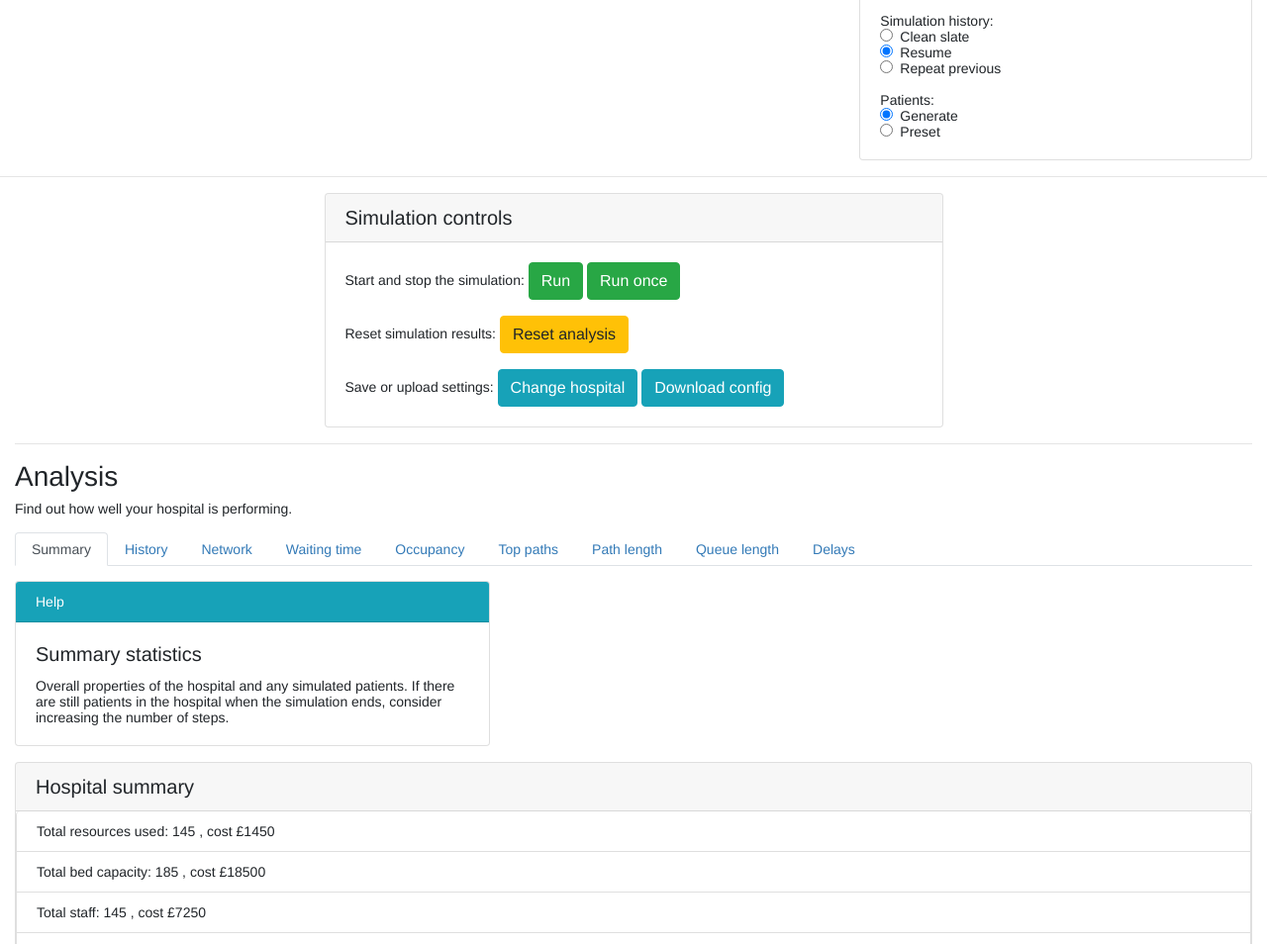
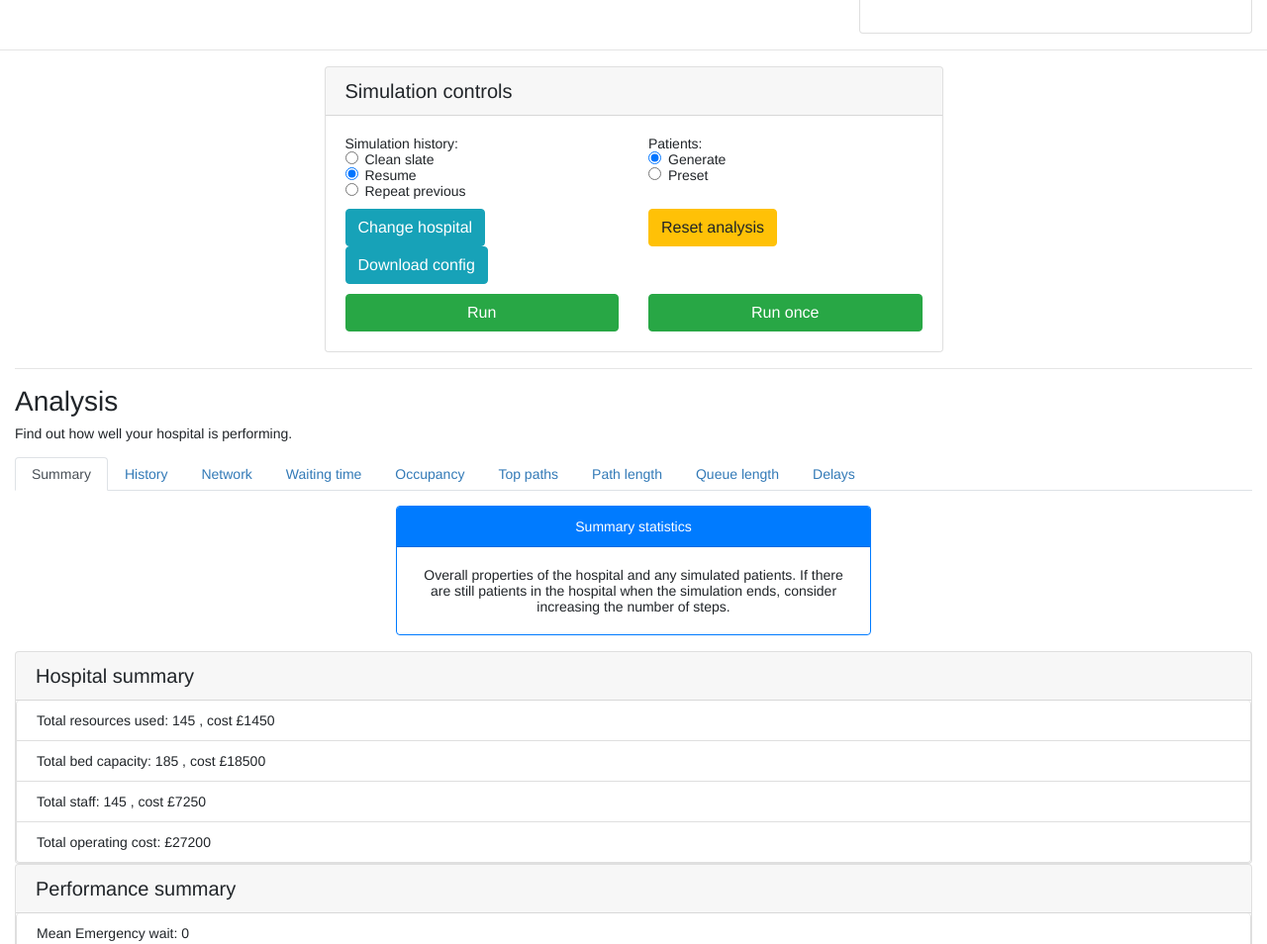
Before and after one commit to KHP-Informatics/patient-flow-simulator, a plain HTML site: page index.html in a window 1280 px wide. Shown: the part 849-1803 px from the top of the page at 99% size. Drawn offline with Linux system fonts and the light colour scheme.

Commit message:
improve layout

```diff
--- a/css/style.css
+++ b/css/style.css
@@ -59,3 +59,11 @@ a {
 .form-check-input {
   margin-top: 0;
 }
+
+.bg-blue {
+  background-color: #337ab7;
+}
+
+.row-margin {
+  margin-top: 10px;
+}
--- a/index.html
+++ b/index.html
@@ -152,33 +152,7 @@
             <small id="sim-s-per-help" class="form-text text-muted">Less powerful machines may need longer per iteration.</small>
 
             </div>
-            <div>
-              Simulation history:
-              <div class="form-check">
-              <input class="form-check-input" type="radio" name="resume-mode-radios" id="reset-sim-toggle" value="reset">
-              <label class="form-check-label" for="reset-sim-toggle">Clean slate</label>
-              </div>
-              <div class="form-check">
-              <input class="form-check-input" type="radio" name="resume-mode-radios" id="continue-sim-toggle" value="resume" checked>
-              <label class="form-check-label" for="continue-sim-toggle">Resume</label>
-              </div>
-              <div class="form-check">
-              <input class="form-check-input" type="radio" name="resume-mode-radios" id="repeat-sim-toggle" value="repeat">
-              <label class="form-check-label" for="repeat-sim-toggle">Repeat previous</label>
-            </div>
-            </div>
-            <br/>
-            <div>
-              Patients:
-              <div class="form-check">
-              <input class="form-check-input" type="radio" name="patient-mode-radios" id="random-patients-toggle" value="random" checked>
-              <label class="form-check-label" for="reset-sim-toggle">Generate</label>
-              </div>
-              <div class="form-check">
-              <input class="form-check-input" type="radio" name="patient-mode-radios" id="load-patients-toggle" value="preset">
-              <label class="form-check-label" for="continue-sim-toggle">Preset</label>
-            </div>
-            </div>
+
             <div>
 <!--               <fieldset class="form-group">
                 <div class="row">
@@ -214,24 +188,64 @@
         <div class="card card-default">
           <h5 class="card-header">Simulation controls</h5>
           <div class="card-body" id="sim-controls-container">
+            <div class="row">
+              <div class="col-md-6">
                   <div>
-              Start and stop the simulation:
-              <button class="btn btn-success" type="button"  id="run-multi-btn" onclick="toggle_running_state()"><span class="glyphicon glyphicon-play" aria-hidden="true"></span> Run</button>
-              <button class="btn btn-success" type="button" id="run-once-btn" onclick="run()">Run once</button>
+                  Simulation history:
+                  <div class="form-check">
+                  <input class="form-check-input" type="radio" name="resume-mode-radios" id="reset-sim-toggle" value="reset">
+                  <label class="form-check-label" for="reset-sim-toggle">Clean slate</label>
                   </div>
-            <br/>
+                  <div class="form-check">
+                  <input class="form-check-input" type="radio" name="resume-mode-radios" id="continue-sim-toggle" value="resume" checked>
+                  <label class="form-check-label" for="continue-sim-toggle">Resume</label>
+                  </div>
+                  <div class="form-check">
+                  <input class="form-check-input" type="radio" name="resume-mode-radios" id="repeat-sim-toggle" value="repeat">
+                  <label class="form-check-label" for="repeat-sim-toggle">Repeat previous</label>
+                </div>
+                </div>
+              </div>
+              <div class="col-md-6">
                 <div>
-              Reset simulation results:
-                <button class="btn btn-warning" onclick="new_simulator_session(patient_config, ward_config, 'cy')">Reset analysis</button>
+                  Patients:
+                  <div class="form-check">
+                  <input class="form-check-input" type="radio" name="patient-mode-radios" id="random-patients-toggle" value="random" checked>
+                  <label class="form-check-label" for="reset-sim-toggle">Generate</label>
                   </div>
-            <br/>
-            <div>
-              Save or upload settings:
+                  <div class="form-check">
+                  <input class="form-check-input" type="radio" name="patient-mode-radios" id="load-patients-toggle" value="preset">
+                  <label class="form-check-label" for="continue-sim-toggle">Preset</label>
+                  </div>
+                </div>
+              </div>
+
+            </div>
+
+            <div class="row row-margin">
+              <div class="col-md-6">
                 <button id="change-hospital-btn" class="btn btn-info" data-toggle="modal" data-target="#change-hospital-modal">Change hospital</button>
   <button id="download-btn" class="btn btn-info" onclick="download_current_config()" >Download config</button>
               </div>
+              <div class="col-md-6">
+                <button class="btn btn-warning" onclick="new_simulator_session(patient_config, ward_config, 'cy')">Reset analysis</button>
+              </div>
+            </div>
+
+            <div class="row row-margin">
+              <div class="col-md-6">
+                <button class="btn btn-success btn-block" type="button"  id="run-multi-btn" onclick="toggle_running_state()"><span class="glyphicon glyphicon-play" aria-hidden="true"></span> Run</button>
+              </div>
+
+              <div class="col-md-6">
+                <button class="btn btn-success btn-block" type="button" id="run-once-btn" onclick="run()">Run once</button>
+              </div>
 
             </div>
+
+
+
+          </div> <!-- end of card body for simulation controls -->
         </div>
       </div>
 
@@ -261,13 +275,14 @@
   <div class="tab-content">
     <div class="tab-pane fade show active" role="tabpanel" id="summary-tab">
     <!-- help text -->
-<div class="card mb-3" style="max-width: 30rem;">
-  <div class="card-header bg-info text-white">Help</div>
+    <center>
+<div class="card mb-3 border-primary" style="max-width: 30rem;">
+  <div class="card-header bg-primary text-white">Summary statistics</div>
   <div class="card-body">
-    <h5 class="card-title">Summary statistics</h5>
     <p class="card-text">Overall properties of the hospital and any simulated patients. If there are still patients in the hospital when the simulation ends, consider increasing the number of steps.</p>
   </div>
 </div>
+</center>
 
 
       <div class="card card-default" id="resource-summary">
@@ -321,13 +336,14 @@
     <div class="tab-pane fade show" role="tabpanel" aria-labelledby="network-tab-link"id="network-tab">
         <div id="networkcontainer">
         <!-- help text -->
-<div class="card mb-3" style="max-width: 30rem;">
-  <div class="card-header bg-info text-white">Help</div>
+        <center>
+<div class="card mb-3 border-primary" style="max-width: 30rem;">
+  <div class="card-header bg-primary text-white">The patient flow network</div>
   <div class="card-body">
-    <h5 class="card-title">The patient flow network</h5>
     <p class="card-text">Nodes represent wards and directed edges represent the movement of patients between wards. Edge weight (thickness) is the relative proportion of all transfers that went through each edge. Use the analysis buttons below to scale node size based on centrality.</p>
   </div>
 </div>
+</center>
 
         <div id="network-controls">
             <h4>Network analysis</h4>
@@ -348,13 +364,14 @@
     <div role="tabcard" class="tab-pane" id="waiting-tab">
       <div id="performance-charts">
       <!-- help text -->
-          <div class="card mb-3" style="max-width: 30rem;">
-  <div class="card-header bg-info text-white">Help</div>
+      <center>
+          <div class="card mb-3 border-primary" style="max-width: 30rem;">
+  <div class="card-header bg-primary text-white">Emergency performance</div>
   <div class="card-body">
-    <h5 class="card-title">Emergency performance</h5>
     <p class="card-text">Analyse the distribution of length of stay in any ward, including emergency department waiting time.</p>
   </div>
 </div>
+</center>
 
           <select id="wait-plot-list"></select>
           <button class="btn btn-default" onclick="select_wait_plot_ward()">Select</button>
@@ -367,14 +384,14 @@
     </div>
 
     <div role="tabcard" class="tab-pane" id="occupancy-tab">
-
-          <div class="card mb-3" style="max-width: 30rem;">
-  <div class="card-header bg-info text-white">Help</div>
+    <center>
+          <div class="card mb-3 border-primary" style="max-width: 30rem;">
+  <div class="card-header bg-primary text-white">Ward occupnacy</div>
   <div class="card-body">
-    <h5 class="card-title">Ward occupancy</h5>
     <p class="card-text">Analyse the occupancy of all wards over time. Occupancy is shown as the % of beds in use per ward. Click the lengend to show/hide wards.</p>
   </div>
 </div>
+</center>
 
       <div class="plotcontainer" id="occupancy">
       <canvas id="occupancy-plot" class="plot"></canvas>
@@ -384,14 +401,14 @@
 
     <div role="tabcard" class="tab-pane" id="top-paths-tab">
       <!-- help text -->
-<div class="card mb-3" style="max-width: 30rem;">
-  <div class="card-header bg-info text-white">Help</div>
+      <center>
+<div class="card mb-3 border-primary" style="max-width: 30rem;">
+  <div class="card-header bg-primary text-white">Observed paths</div>
   <div class="card-body">
-    <h5 class="card-title">Observed paths</h5>
     <p class="card-text">Analyse the actual paths patients take through your hosptial.</p>
   </div>
 </div>
-
+</center>
       <div class="card card-default">
         <h5 class="card-header">Most common paths</h5>
 
@@ -402,14 +419,14 @@
     </div>
 
     <div role="tabcard" class="tab-pane" id="path-distribution-tab">
-<div class="card mb-3" style="max-width: 30rem;">
-  <div class="card-header bg-info text-white">Help</div>
+      <center>
+<div class="card mb-3 border-primary" style="max-width: 30rem;">
+  <div class="card-header bg-primary text-white">Path length</div>
   <div class="card-body">
-    <h5 class="card-title">Path length</h5>
     <p class="card-text">Analyse the frequency of paths by length</p>
   </div>
 </div>
-
+</center>
       <div class="plotcontainer" id="path-length">
       <canvas id="path-length-plot" class="plot"></canvas>
       <!-- canvas element will be deleted in JS and created with this ID -->
@@ -417,13 +434,14 @@
     </div>
 
     <div role="tabcard" class="tab-pane" id="queue-tab">
-<div class="card mb-3" style="max-width: 30rem;">
-  <div class="card-header bg-info text-white">Help</div>
+      <center>
+<div class="card mb-3 border-primary" style="max-width: 30rem;">
+  <div class="card-header bg-primary text-white">Ward queue length</div>
   <div class="card-body">
-    <h5 class="card-title">Ward queue length</h5>
     <p class="card-text">Analyse the number of patients waiting for admission to each ward over time. Click the lengend to show/hide wards.</p>
   </div>
 </div>
+</center>
       <div class="plotcontainer" id="queues">
       <canvas id="queues-plot" class="plot"></canvas>
       <!-- canvas element will be deleted in JS and created with this ID -->
@@ -431,27 +449,28 @@
     </div>
 
     <div role="tabcard" class="tab-pane" id="delay-tab">
-<div class="card mb-3" style="max-width: 30rem;">
-  <div class="card-header bg-info text-white">Help</div>
+      <center>
+<div class="card mb-3 border-primary" style="max-width: 30rem;">
+  <div class="card-header bg-primary text-white">Causes of delay</div>
   <div class="card-body">
-    <h5 class="card-title">Causes of delay</h5>
     <p class="card-text">Delays that arise within wards might be due to a shortage of staff or resources.</p>
   </div>
 </div>
-
+</center>
       <div id="delay-table-container">
         <table class="table table-bordered" id="delay-table"></table>
       </div>
     </div>
 
     <div role="tabcard" class="tab-pane" id="history-tab">
-<div class="card mb-3" style="max-width: 30rem;">
-  <div class="card-header bg-info text-white">Help</div>
+      <center>
+<div class="card mb-3 border-primary" style="max-width: 30rem;">
+  <div class="card-header bg-primary text-white">Simulation history</div>
   <div class="card-body">
-    <h5 class="card-title">Simulation history</h5>
     <p class="card-text">Monitor the performance of your hospital over consecutive simulations. You can reload any previous configuration from the history table. Note that as occupancy only counts admitted patients, the Emergency ward is not included.</p>
   </div>
 </div>
+</center>
 
           <div class="row">
             <div class="col-md-6">
```
Lines whose indentation alone changed are shown as unchanged.
